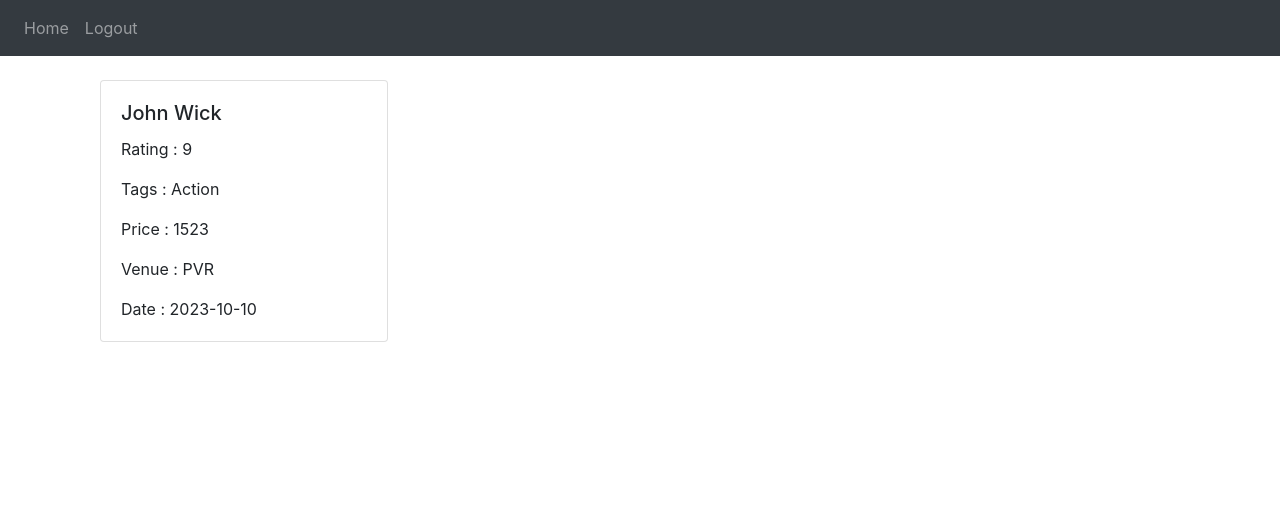
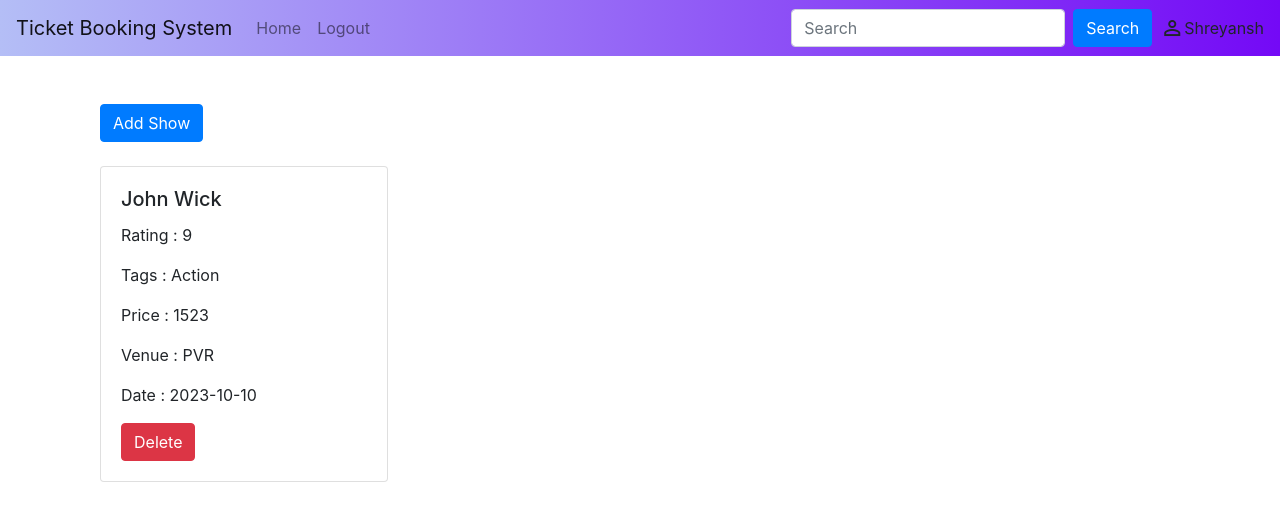
Before and after one commit to SarthakSharm/Booking-System, a Flask app: page /show/ in a window 1280 px wide. Shown: the top 521 px of the page. Run offline with Flask 3, Linux system fonts and the light colour scheme; a user stored in the database is signed in; some libraries are stand-ins or nearby versions.

Commit message:
Updated FE

```diff
--- a/shows/views.py
+++ b/shows/views.py
@@ -15,22 +15,20 @@ def shows():
         return render_template("show.html", shows=shows, user=current_user)
 
 
-@show.route("/delete/<int:show_id>", methods=["GET", "POST"])
+@show.route("/delete/<int:show_id>", methods=["GET"])
 def delete(show_id):
     if current_user.is_admin == False:
         flash("You are not admin", category="error")
         return redirect(url_for("show.shows"))
 
-    if request.method == "POST":
-        if current_user.is_admin == True:
-            show = Show.query.filter_by(id = show_id).first()
-            if show == None:
-                flash("Empty", category="error")
-                return redirect(url_for("show.shows"))
-            show.delete()
-            db.session.commit()
+    if request.method == "GET":
+        show = Show.query.filter_by(id=show_id).first()
+        if show == None:
+            flash("Empty", category="error")
             return redirect(url_for("show.shows"))
-
+        db.session.delete(show)
+        db.session.commit()
+        return redirect(url_for("show.shows"))
 
 
 @show.route("/create", methods=["GET", "POST"])
@@ -40,17 +38,17 @@ def create():
         return redirect(url_for("show.shows"))
 
     if request.method == "POST":
-            show = Show(
-                name=request.form.get("name"),
-                tag=request.form.get("tag"),
-                rating=request.form.get("rating"),
-                ticket_price=request.form.get("price"),
-                venue_id=request.form.get("venue"),
-                date=datetime.strptime(request.form.get("date"), "%Y-%m-%d"),
-            )
-            db.session.add(show)
-            db.session.commit()
-            return redirect(url_for("show.shows"))
+        show = Show(
+            name=request.form.get("name"),
+            tag=request.form.get("tag"),
+            rating=request.form.get("rating"),
+            ticket_price=request.form.get("price"),
+            venue_id=request.form.get("venue"),
+            date=datetime.strptime(request.form.get("date"), "%Y-%m-%d"),
+        )
+        db.session.add(show)
+        db.session.commit()
+        return redirect(url_for("show.shows"))
 
     if request.method == "GET":
         venues = Venue.query.all()
--- a/ticket/models.py
+++ b/ticket/models.py
@@ -1,7 +1,8 @@
 from website import db, app
+
 
 class Ticket(db.Model):
     id = db.Column(db.Integer, primary_key=True)
-    user = db.Column(db.Integer, db.ForeignKey('user.id'), nullable=False)
+    user = db.Column(db.Integer, db.ForeignKey("user.id"), nullable=False)
     date = db.Column(db.Date, nullable=False)
-    show = db.Column(db.Integer, db.ForeignKey('show.id'), nullable=False)
+    show = db.Column(db.Integer, db.ForeignKey("show.id"), nullable=False)
--- a/ticket/views.py
+++ b/ticket/views.py
@@ -14,6 +14,7 @@ ticket = Blueprint("ticket", __name__, url_prefix="/ticket")
 def myTickets():
     if request.method == "GET":
         tickets = Ticket.query.filter_by(user=current_user.id)
+        # tickets = Ticket.query.filter(Venue.show.any())
         return render_template("myTickets.html", tickets=tickets, user=current_user)
 
 
--- a/website/templates/base.html
+++ b/website/templates/base.html
@@ -8,25 +8,57 @@
         integrity="sha384-Vkoo8x4CGsO3+Hhxv8T/Q5PaXtkKtu6ug5TOeNV6gBiFeWPGFN9MuhOf23Q9Ifjh" crossorigin="anonymous" />
     <link rel="stylesheet" href="https://stackpath.bootstrapcdn.com/font-awesome/4.7.0/css/font-awesome.min.css"
         crossorigin="anonymous" />
-
+    <link href="https://fonts.googleapis.com/icon?family=Material+Icons" rel="stylesheet">
     <title>{% block title %}Home{% endblock %}</title>
 </head>
 
 <body>
-    <nav class="navbar navbar-expand-lg navbar-dark bg-dark">
-        <button class="navbar-toggler" type="button" data-toggle="collapse" data-target="#navbar">
+    <nav class="navbar navbar-expand-lg navbar-light bg-light"
+        style="background: linear-gradient(to right, #b4bef6, #7409f6);">
+        <a class="navbar-brand" href="#">Ticket Booking System</a>
+        <button class="navbar-toggler" type="button" data-toggle="collapse" data-target="#navbarSupportedContent"
+            aria-controls="navbarSupportedContent" aria-expanded="false" aria-label="Toggle navigation">
             <span class="navbar-toggler-icon"></span>
         </button>
-        <div class="collapse navbar-collapse" id="navbar">
-            <div class="navbar-nav">
+
+        <div class="collapse navbar-collapse" id="navbarSupportedContent">
+            <ul class="navbar-nav mr-auto">
                 {% if user.is_authenticated %}
-                <a class="nav-item nav-link" id="home" href="/">Home</a>
-                <a class="nav-item nav-link" id="logout" href="http://localhost:5000/auth/logout">Logout</a>
+                <li class="nav-item">
+                    <a class="nav-link" id="home" href="/">Home</a>
+                </li>
+                <li class="nav-item">
+                    <a class="nav-link" id="logout" href="http://localhost:5000/auth/logout">Logout</a>
+                </li>
+                {% if current_user.is_admin %}
+                <li class="nav-item">
+                    <a class="nav-link" id="logout" href="http://localhost:5000/venue">Venue</a>
+                </li>
+                <li class="nav-item">
+                    <a class="nav-link" id="logout" href="http://localhost:5000/show">Show</a>
+                </li>
+                {% endif %}
                 {% else %}
-                <a class="nav-item nav-link" id="login" href="auth/login">Login</a>
-                <a class="nav-item nav-link" id="signUp" href="auth/signup">Sign Up</a>
+                <li class="nav-item">
+                    <a class="nav-item nav-link" id="login" href="http://localhost:5000/auth/login">Login</a>
+                </li>
+                <li class="nav-item">
+                    <a class="nav-item nav-link" id="signUp" href="http://localhost:5000/auth/signup">Sign Up</a>
+                </li>
                 {% endif %}
-            </div>
+            </ul>
+            {% if user.is_authenticated %}
+            <form class="form-inline my-2 my-lg-0">
+                <input class="form-control mr-sm-2" type="search" placeholder="Search" aria-label="Search">
+                <button class="btn btn-primary my-2 my-sm-0" type="submit">Search</button>
+            </form>
+            {% endif %}
+
+            {% if user.is_authenticated %}
+            <span class="ml-2 material-icons">
+                perm_identity
+            </span>{{current_user.name|title}}
+            {% endif %}
         </div>
     </nav>
 
--- a/website/templates/bookTicket.html
+++ b/website/templates/bookTicket.html
@@ -1,4 +1,4 @@
-{% extends "base.html" %} {% block title %}Sign Up{% endblock %}
+{% extends "base.html" %} {% block title %}Book Ticket{% endblock %}
 {% block content %}
 <div class="col-4 mt-4">
     <div class="card" style="width: 18rem;">
--- a/website/templates/createShow.html
+++ b/website/templates/createShow.html
@@ -1,7 +1,7 @@
 {% extends "base.html" %} {% block title %}Sign Up{% endblock %}
 {% block content %}
 <form method="POST">
-    <h3 align="center">Add Show</h3>
+    <h3 align="center" class="mt-4">Add Show</h3>
     <div class="form-group">
         <label for="name">Name</label>
         <input type="text" class="form-control" id="name" name="name" placeholder="Enter name" />
@@ -31,6 +31,6 @@
         </select>
     </div>
     <br />
-    <button type="submit" class="btn btn-primary">Submit</button>
+    <button type="submit" class="btn btn-primary mb-4">Submit</button>
 </form>
 {% endblock %}
--- a/website/templates/createVenue.html
+++ b/website/templates/createVenue.html
@@ -1,7 +1,7 @@
 {% extends "base.html" %} {% block title %}Sign Up{% endblock %}
 {% block content %}
 <form method="POST">
-    <h3 align="center">Add Venue</h3>
+    <h3 align="center" class="mt-4">Add Venue</h3>
     <div class="form-group">
         <label for="name">Name</label>
         <input type="text" class="form-control" id="name" name="name" placeholder="Enter name" />
--- a/website/templates/login.html
+++ b/website/templates/login.html
@@ -1,6 +1,7 @@
 {% extends "base.html" %} {% block title %}Login{% endblock %} {% block content
 %}
-<form method="POST">
+<form method="POST" class="card mt-4">
+    <div class="card-body">
         <h3 align="center">Login</h3>
         <div class="form-group">
             <label for="email">Email Address</label>
@@ -12,5 +13,6 @@
         </div>
         <br />
         <button type="submit" class="btn btn-primary">Login</button>
+    </div>
 </form>
 {% endblock %}
--- a/website/templates/show.html
+++ b/website/templates/show.html
@@ -1,6 +1,10 @@
 {% extends "base.html" %} {% block title %}Login{% endblock %}
 {% block content%}
+
+
 <div class="container mt-4">
+    <a href="http://localhost:5000/show/create" class="btn btn-primary bton-outline-primary mb-4 mt-4">Add Show</a>
+
     <div class="row">
         {% for show in shows %}
         <div class="col-4">
@@ -12,6 +16,10 @@
                     <p class="card-text">Price : {{show.ticket_price}}</p>
                     <p class="card-text">Venue : {{show.show_venue.name}}</p>
                     <p class="card-text">Date : {{show.date}}</p>
+                    <span>
+                        <a href="/show/delete/{{show.id}}" class="btn btn-danger">Delete</a>
+                        <!-- <a href="#" class="btn btn-warning">Edit</a> -->
+                    </span>
                 </div>
             </div>
         </div>
```
Also changed, not shown: shows/models.py (+6 -1 lines), website/templates/myTickets.html (+15 -7 lines), website/templates/venue.html (+7 -0 lines). Lines whose indentation alone changed are shown as unchanged.
